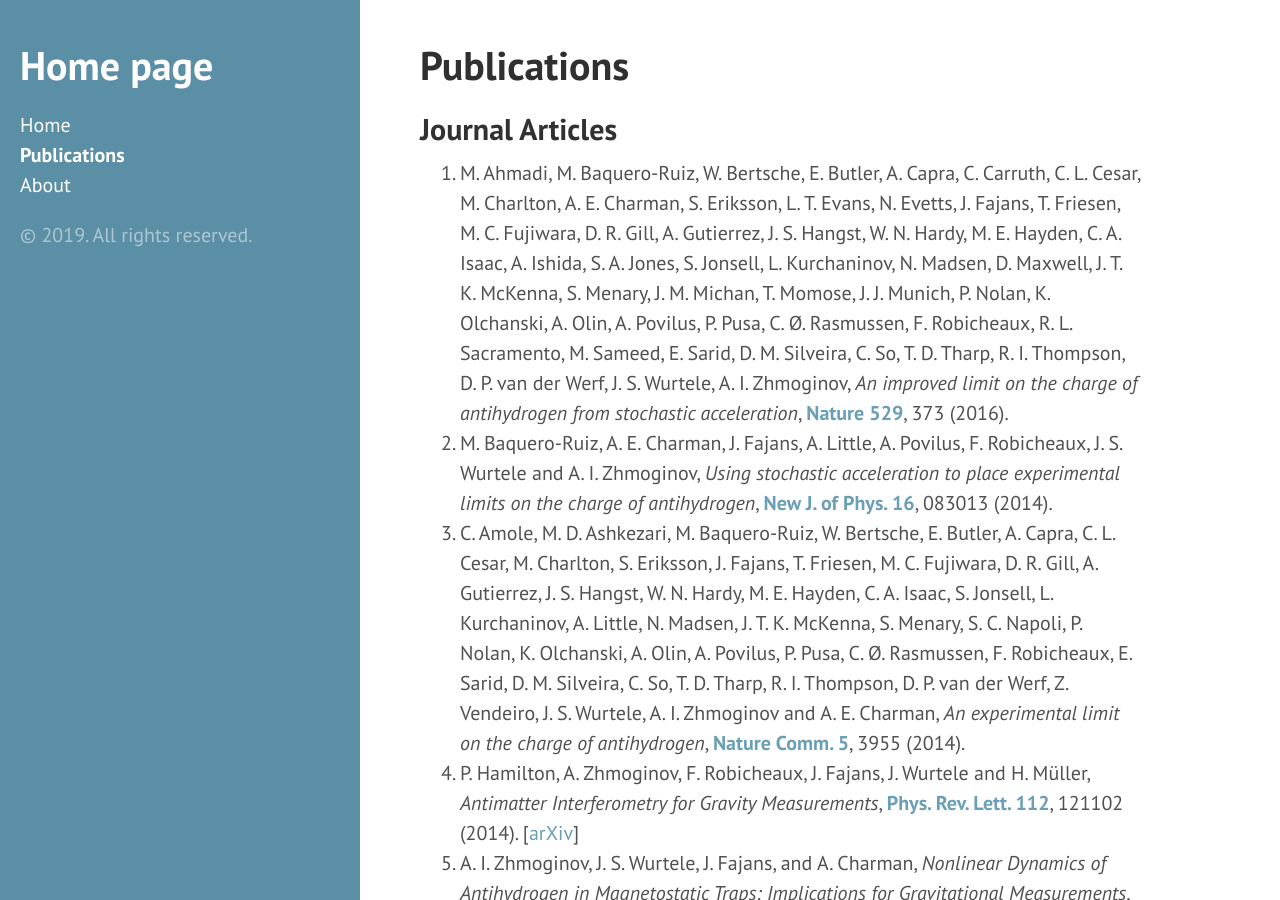
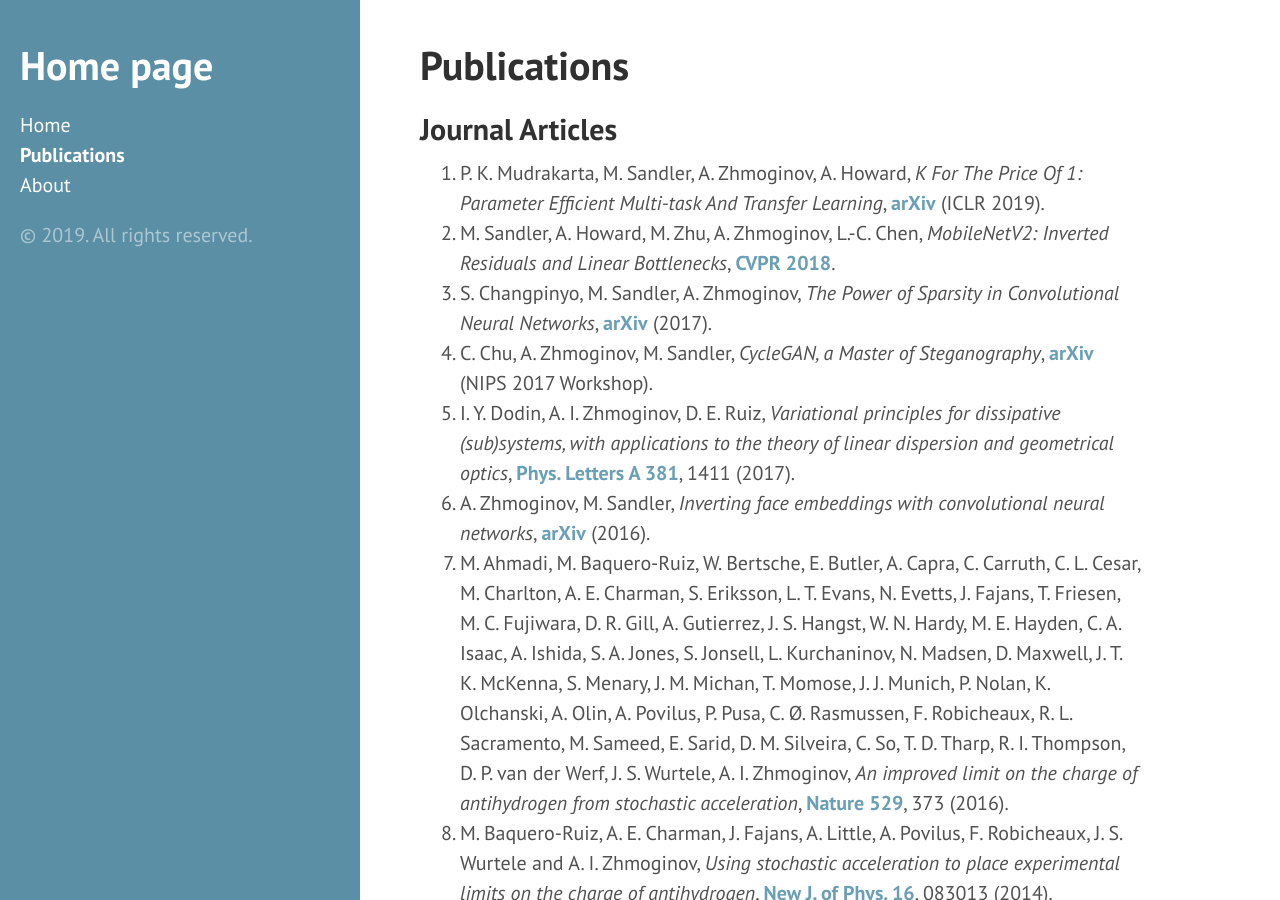
Before and after one commit to azhmogin/azhmogin.github.io, a Jekyll site: the page built from publications.md, in a window 1280 px wide and 900 px high. Built offline with Jekyll 4.4.1, drawn with Linux system fonts in a browser that asks for light colours.

Commit message:
Update publications.md

```diff
--- a/publications.md
+++ b/publications.md
@@ -5,6 +5,12 @@ title: Publications
 
 ## Journal Articles
 
+1. P. K. Mudrakarta, M. Sandler, A. Zhmoginov, A. Howard, *K For The Price Of 1: Parameter Efficient Multi-task And Transfer Learning*, **[arXiv](https://arxiv.org/abs/1810.10703)** (ICLR 2019).
+1. M. Sandler, A. Howard, M. Zhu, A. Zhmoginov, L.-C. Chen, *MobileNetV2: Inverted Residuals and Linear Bottlenecks*, **[CVPR 2018](http://openaccess.thecvf.com/content_cvpr_2018/html/Sandler_MobileNetV2_Inverted_Residuals_CVPR_2018_paper.html)**.
+1. S. Changpinyo, M. Sandler, A. Zhmoginov, *The Power of Sparsity in Convolutional Neural Networks*, **[arXiv](https://arxiv.org/abs/1702.06257)** (2017).
+1. C. Chu, A. Zhmoginov, M. Sandler, *CycleGAN, a Master of Steganography*, **[arXiv](https://arxiv.org/abs/1712.02950)** (NIPS 2017 Workshop).
+1. I. Y. Dodin, A. I. Zhmoginov, D. E. Ruiz, *Variational principles for dissipative (sub)systems, with applications to the theory of linear dispersion and geometrical optics*, **[Phys. Letters A 381](https://www.sciencedirect.com/science/article/abs/pii/S0375960116313494)**, 1411 (2017).
+1. A. Zhmoginov, M. Sandler, *Inverting face embeddings with convolutional neural networks*, **[arXiv](https://arxiv.org/abs/1606.04189)** (2016).
 1. M. Ahmadi, M. Baquero-Ruiz, W. Bertsche, E. Butler, A. Capra, C. Carruth, C. L. Cesar, M. Charlton, A. E. Charman, S. Eriksson, L. T. Evans, N. Evetts, J. Fajans, T. Friesen, M. C. Fujiwara, D. R. Gill, A. Gutierrez, J. S. Hangst, W. N. Hardy, M. E. Hayden, C. A. Isaac, A. Ishida, S. A. Jones, S. Jonsell, L. Kurchaninov, N. Madsen, D. Maxwell, J. T. K. McKenna, S. Menary, J. M. Michan, T. Momose, J. J. Munich, P. Nolan, K. Olchanski, A. Olin, A. Povilus, P. Pusa, C. Ø. Rasmussen, F. Robicheaux, R. L. Sacramento, M. Sameed, E. Sarid, D. M. Silveira, C. So, T. D. Tharp, R. I. Thompson, D. P. van der Werf, J. S. Wurtele, A. I. Zhmoginov, *An improved limit on the charge of antihydrogen from stochastic acceleration*, **[Nature 529](http://www.nature.com/nature/journal/v529/n7586/abs/nature16491.html)**, 373 (2016).
 1. M. Baquero-Ruiz, A. E. Charman, J. Fajans, A. Little, A. Povilus, F. Robicheaux, J. S. Wurtele and A. I. Zhmoginov, *Using stochastic acceleration to place experimental limits on the charge of antihydrogen*, **[New J. of Phys. 16](http://iopscience.iop.org/article/10.1088/1367-2630/16/8/083013/meta)**, 083013 (2014).
 1. C. Amole, M. D. Ashkezari, M. Baquero-Ruiz, W. Bertsche, E. Butler, A. Capra, C. L. Cesar,
```
